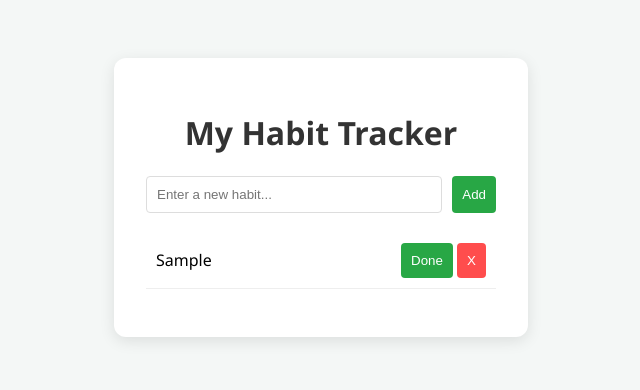
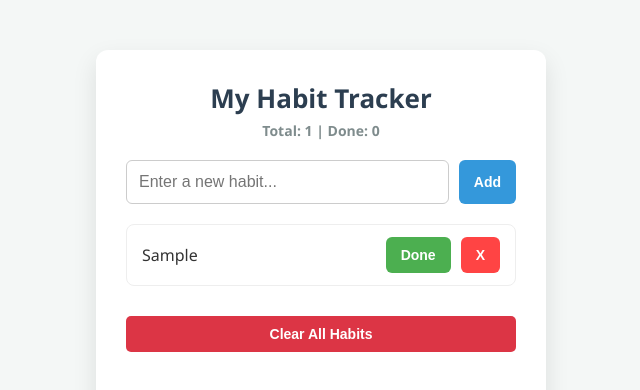
Before and after one commit to AK-11-01-11/habit-tracker, a plain HTML site: page index.html in a window 1280 px wide. Both pictures are taken after typing "Sample" into the empty fields and a click on the button "Add". Shown: the top 390 px of the page, without its empty margins (319-959 px from the left). Drawn offline with Linux system fonts and the light colour scheme.

Commit message:
new update, almost a complete overhaul
Added counter, green fade animation, and Clear All button and added a new style

```diff
--- a/index.html
+++ b/index.html
@@ -7,11 +7,15 @@
 <body>
     <div class="container">
         <h1>My Habit Tracker</h1>
+        <p id="counter">Total: 0 | Done: 0</p>
+
         <div class="input-group">
             <input type="text" id="habitInput" placeholder="Enter a new habit...">
             <button onclick="addHabit()">Add</button>
         </div>
         <ul id="habitList"></ul>
+
+        <button id="clearAll" onclick="clearAllHabits()" style="background-color: #dc3545; color: white; margin-top: 20px; width: 100%; border: none; padding: 10px; border-radius: 5px; cursor: pointer;">Clear All Habits</button>
     </div>
     <script src="script.js"></script>
 </body>
--- a/script.js
+++ b/script.js
@@ -1,67 +1,84 @@
-// 1. This runs as soon as you open the website
-window.onload = function() {
-    loadFromMemory();
-};
+// 1. Load habits when page opens
+window.onload = loadFromMemory;
 
-// 2. Add a new habit
 function addHabit() {
     const input = document.getElementById('habitInput');
-    const habitText = input.value;
+    const text = input.value.trim();
+    if (text === "") return;
 
-    if (habitText === '') return;
+    const habit = { text: text, completed: false };
+    createHabitElement(habit);
+    input.value = "";
+    saveToMemory();
+    updateCounter(); // Keeps the count correct
+}
 
+function createHabitElement(habit) {
+    const list = document.getElementById('habitList');
     const li = document.createElement('li');
-    // We added a new Delete button (the red 'X') here!
+
+    // This builds the row with the "Done" and "X" buttons
     li.innerHTML = `
-        <span>${habitText}</span>
+        <span class="${habit.completed ? 'done' : ''}">${habit.text}</span>
         <div>
             <button onclick="toggleHabit(this)">Done</button>
-            <button onclick="deleteHabit(this)" style="background-color: #ff4d4d;">X</button>
+            <button onclick="deleteHabit(this)" style="background: #ff4444; margin-left: 5px;">X</button>
         </div>
     `;
 
-    document.getElementById('habitList').appendChild(li);
-    input.value = '';
-    saveToMemory(); // Save the new habit
+    if (habit.completed) li.classList.add('habit-completed');
+    list.appendChild(li);
 }
 
-// 3. Cross off a habit
 function toggleHabit(button) {
-    const span = button.parentElement.parentElement.querySelector('span');
+    const row = button.parentElement.parentElement;
+    const span = row.querySelector('span');
     span.classList.toggle('done');
-    saveToMemory(); // Save that you crossed it off
+    row.classList.toggle('habit-completed');
+    saveToMemory();
+    updateCounter(); // Updates the "Done" count
 }
 
-// 4. Delete a habit completely
 function deleteHabit(button) {
-    const li = button.parentElement.parentElement;
-    li.remove(); // Removes it from the screen
-    saveToMemory(); // Removes it from memory
+    button.parentElement.parentElement.remove();
+    saveToMemory();
+    updateCounter(); // Updates the "Total" count
 }
 
-// 5. The Memory & Daily Reset Logic
-function saveToMemory() {
-    const listHTML = document.getElementById('habitList').innerHTML;
-    localStorage.setItem('myHabits', listHTML); // Saves the list
-    localStorage.setItem('lastOpened', new Date().toDateString()); // Saves today's date
+function clearAllHabits() {
+    if (confirm("Clear everything?")) {
+        document.getElementById('habitList').innerHTML = '';
+        saveToMemory();
+        updateCounter();
+    }
 }
 
+function updateCounter() {
+    const total = document.querySelectorAll('#habitList li').length;
+    const done = document.querySelectorAll('.habit-completed').length;
+    document.getElementById('counter').innerText = `Total: ${total} | Done: ${done}`;
+}
+
+// Save to LocalStorage
+function saveToMemory() {
+    const habits = [];
+    document.querySelectorAll('#habitList li').forEach(li => {
+        habits.push({
+            text: li.querySelector('span').innerText,
+            completed: li.querySelector('span').classList.contains('done')
+        });
+    });
+    localStorage.setItem('myHabits', JSON.stringify(habits));
+}
+
+// Load from LocalStorage
 function loadFromMemory() {
-    const savedHabits = localStorage.getItem('myHabits');
-    const lastOpened = localStorage.getItem('lastOpened');
-    const today = new Date().toDateString();
+    const saved = JSON.parse(localStorage.getItem('myHabits') || '[]');
+    saved.forEach(habit => createHabitElement(habit));
+    updateCounter();
+}
 
-    // If we have saved habits, put them on the screen
-    if (savedHabits) {
-        document.getElementById('habitList').innerHTML = savedHabits;
-    }
-
-    // THE DAILY RESET: If the date saved isn't today's date, un-cross everything!
-    if (lastOpened !== today) {
-        const allSpans = document.querySelectorAll('#habitList span');
-        for (let i = 0; i < allSpans.length; i++) {
-            allSpans[i].classList.remove('done'); // Removes the grey crossed-out look
-        }
-        saveToMemory(); // Save the fresh start
-    }
-}
+// Make 'Enter' key work
+document.getElementById("habitInput").addEventListener("keypress", function(e) {
+    if (e.key === "Enter") addHabit();
+});
--- a/style.css
+++ b/style.css
@@ -1,48 +1,124 @@
+/* --- 1. Base Setup & Font --- */
+* {
+    box-sizing: border-box;
+    margin: 0;
+    padding: 0;
+}
+
 body {
-    font-family: 'Segoe UI', sans-serif;
-    background-color: #f4f7f6;
+    font-family: 'Segoe UI', Roboto, Helvetica, Arial, sans-serif;
+    background-color: #f4f7f6; /* Soft light-grey background */
+    color: #333;
     display: flex;
     justify-content: center;
-    padding-top: 50px;
+    padding-top: 50px; /* Pushes the app down from the top slightly */
+    min-height: 100vh;
 }
 
+/* --- 2. The Main App Card --- */
 .container {
     background: white;
-    padding: 2rem;
+    padding: 30px;
     border-radius: 12px;
-    box-shadow: 0 4px 15px rgba(0,0,0,0.1);
-    width: 350px;
+    box-shadow: 0 10px 25px rgba(0, 0, 0, 0.1); /* Adds a professional shadow */
+    width: 100%;
+    max-width: 450px;
 }
 
-h1 { color: #333; text-align: center; }
-
-.input-group { display: flex; gap: 10px; }
-
-input {
-    flex: 1;
-    padding: 10px;
-    border: 1px solid #ddd;
-    border-radius: 4px;
+h1 {
+    text-align: center;
+    font-size: 26px;
+    color: #2c3e50;
+    margin-bottom: 5px;
 }
 
-button {
-    background-color: #28a745;
-    color: white;
-    border: none;
-    padding: 10px;
-    border-radius: 4px;
-    cursor: pointer;
+#counter {
+    text-align: center;
+    font-weight: bold;
+    color: #7f8c8d;
+    margin-bottom: 20px;
+    font-size: 14px;
 }
 
-ul { list-style: none; padding: 0; margin-top: 20px; }
+/* --- 3. Input Area --- */
+.input-group {
+    display: flex;
+    gap: 10px;
+    margin-bottom: 20px;
+}
+
+#habitInput {
+    flex: 1; /* Makes the text box take up remaining space */
+    padding: 12px;
+    border: 1px solid #ccc;
+    border-radius: 6px;
+    font-size: 16px;
+    outline: none;
+}
+
+#habitInput:focus {
+    border-color: #3498db; /* Blue border when typing */
+}
+
+/* --- 4. Buttons --- */
+button {
+    cursor: pointer;
+    border: none;
+    border-radius: 6px;
+    padding: 10px 15px;
+    font-size: 14px;
+    font-weight: bold;
+    color: white;
+    transition: 0.2s; /* Makes the hover effect smooth */
+}
+
+button:hover {
+    opacity: 0.8; /* Buttons slightly fade when you hover over them */
+}
+
+/* The "Add" Button specifically */
+.input-group button {
+    background-color: #3498db; /* Blue */
+}
+
+/* The "Done" Button specifically */
+li button:first-child {
+    background-color: #4CAF50; /* Green */
+}
+
+/* --- 5. The Habit List --- */
+ul {
+    list-style-type: none; /* Removes the bullet points */
+}
 
 li {
-    background: #fff;
-    border-bottom: 1px solid #eee;
-    padding: 10px;
+    background: white;
+    border: 1px solid #eee;
+    padding: 12px 15px;
+    margin-bottom: 10px;
+    border-radius: 8px;
     display: flex;
-    justify-content: space-between;
+    justify-content: space-between; /* Pushes text left, buttons right */
     align-items: center;
+
+    /* THE MAGIC FADE ANIMATION */
+    transition: all 0.4s ease;
 }
 
-.done { text-decoration: line-through; color: #888; }
+/* Keeps the Done and X buttons neatly together */
+li div {
+    display: flex;
+    gap: 5px;
+}
+
+/* --- 6. The "Completed" States (Triggered by JavaScript) --- */
+.habit-completed {
+    background-color: #e8f5e9 !important; /* Soft green background */
+    border-color: #c8e6c9 !important; /* Soft green border */
+}
+
+.done {
+    text-decoration: line-through;
+    color: #a5d6a7;
+    font-style: italic;
+}
```
